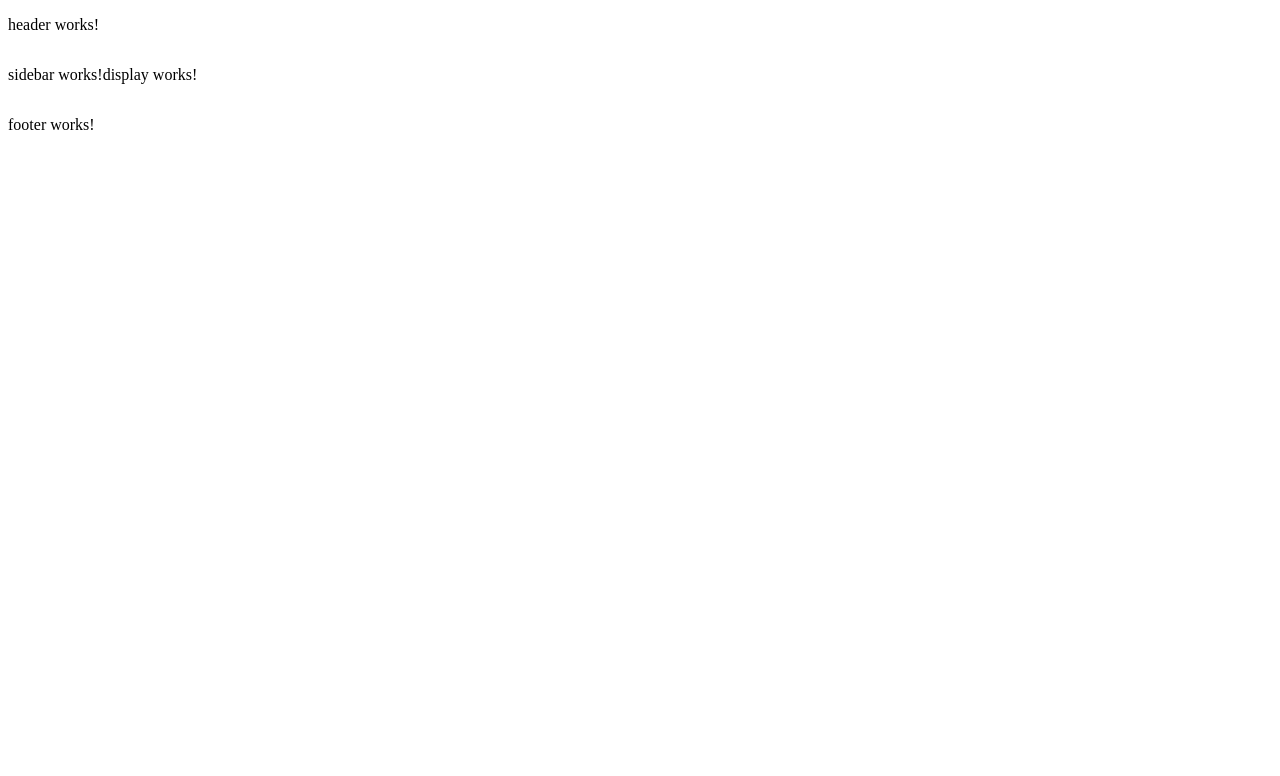
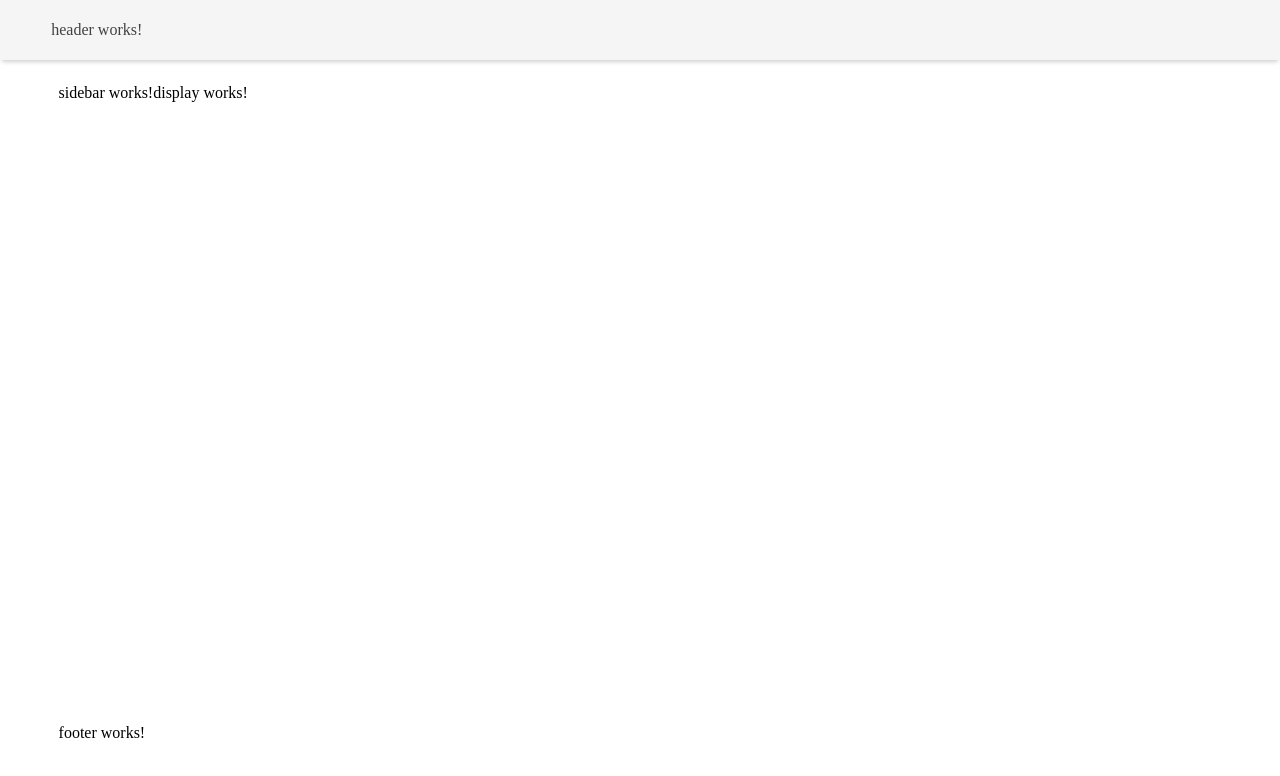
Before and after one commit to JuicyJuice1100/DogFilterRewrite, an Angular app: page /home in a window 1280 px wide. Shown: the top 776 px of the page. Built offline with nearby package versions, Linux system fonts and the light colour scheme.

Commit message:
added some styling for base template.  installed material.io

```diff
--- a/package.json
+++ b/package.json
@@ -11,11 +11,13 @@
   },
   "private": true,
   "dependencies": {
-    "@angular/animations": "~7.2.0",
+    "@angular/animations": "^7.2.14",
+    "@angular/cdk": "^7.3.7",
     "@angular/common": "~7.2.0",
     "@angular/compiler": "~7.2.0",
     "@angular/core": "~7.2.0",
     "@angular/forms": "~7.2.0",
+    "@angular/material": "^7.3.7",
     "@angular/platform-browser": "~7.2.0",
     "@angular/platform-browser-dynamic": "~7.2.0",
     "@angular/router": "~7.2.0",
--- a/src/app/components/footer/footer.component.html
+++ b/src/app/components/footer/footer.component.html
@@ -1,3 +1,5 @@
-<p>
-  footer works!
-</p>
+<div class="container--footer">
+  <p>
+    footer works!
+  </p>
+</div>
--- a/src/app/components/footer/footer.component.scss
+++ b/src/app/components/footer/footer.component.scss
@@ -0,0 +1,18 @@
+// ****************************************************************************
+// Local styles
+// ****************************************************************************
+@import '../../../style-helpers/animation';
+@import '../../../style-helpers/colors';
+@import '../../../style-helpers/fonts';
+@import '../../../style-helpers/viewportHelper';
+
+.container--footer{
+  max-width: 100vw !important;
+  padding-top: 15px;
+  padding-bottom: 15px;
+  padding-right: $container--padding-right;
+  padding-left: $container--padding-left;
+  height: $footer--height;
+  display: flex;
+  align-items: center;
+}
--- a/src/app/components/header/header.component.html
+++ b/src/app/components/header/header.component.html
@@ -1,3 +1,5 @@
-<p>
-  header works!
-</p>
+<div class="container--header">
+  <p>
+    header works!
+  </p>
+</div>
--- a/src/app/components/header/header.component.scss
+++ b/src/app/components/header/header.component.scss
@@ -0,0 +1,28 @@
+
+// ****************************************************************************
+// Local styles
+// ****************************************************************************
+@import '../../../style-helpers/animation';
+@import '../../../style-helpers/colors';
+@import '../../../style-helpers/fonts';
+@import '../../../style-helpers/viewportHelper';
+
+.container--header {
+  z-index: 1000 !important;
+  position: fixed;
+  // top: $toolbar--height !important;
+  top: 0;
+  left: 0px;
+  height: $navbar--height;
+  min-width: calc(100vw - #{$container--padding-right} - #{$container--padding-left}) !important;
+  padding-right: $container--padding-right;
+  padding-left: $container--padding-left;
+  background-color: $light-gray;
+  -webkit-box-shadow: 0px 4px 4px -2px rgba(0,0,0,0.18);
+  -moz-box-shadow: 0px 4px 4px -2px rgba(0,0,0,0.18);
+  box-shadow: 0px 4px 4px -2px rgba(0,0,0,0.18);
+  display: flex;
+  align-items: center;
+  color: $dark-gray;
+  background-color: whitesmoke;
+}
--- a/src/app/components/home/home.component.html
+++ b/src/app/components/home/home.component.html
@@ -1,5 +1,5 @@
 <app-header></app-header>
-<div class="container--home">
+<div class="container container--home">
   <div class="container--sidebar">
     <app-sidebar></app-sidebar>
   </div>
--- a/src/app/components/home/home.component.scss
+++ b/src/app/components/home/home.component.scss
@@ -1,8 +1,16 @@
+@import '../../../style-helpers/fonts';
+@import '../../../style-helpers/viewportHelper';
+
 .container--home {
   display: flex;
   flex-wrap: nowrap;
 }
 
+.container--sidebar {
+  max-width: 25%;
+}
+
 .container--display {
+  max-width: 75%;
   flex-grow: 2;
 }
--- /dev/null
+++ b/src/style-helpers/animation.scss
@@ -0,0 +1 @@
+$defaultTransition: all .2s ease-in-out
--- /dev/null
+++ b/src/style-helpers/colors.scss
@@ -0,0 +1,105 @@
+/*
+ * Color Palette
+ *
+ * Using an anagolous color palette: https://www.sessions.edu/color-calculator/
+ */
+
+// ****************************************************************************
+// White(s)
+// ****************************************************************************
+$white: #ffffff;
+$white-87-opacity: rgba(white, 0.87);
+
+// ****************************************************************************
+// Black(s)
+// ****************************************************************************
+$black: #000000;
+$black-87-opacity: rgba(black, 0.87);
+
+// ****************************************************************************
+// Gray(s)
+// ****************************************************************************
+$dark-gray: #424242;
+$light-gray: #FAFAFA;
+$medium-gray: #BDBDBD;
+
+
+
+// ****************************************************************************
+// Primary
+// ****************************************************************************
+
+$primary:(
+  1: #ff0256,
+  2: #00c97c,
+  3: #0256ff,
+  4: #ffab02
+)
+// $primary: (
+//   50: #e0f2f1,
+//   100: #b2dfdb,
+//   200: #80cbc4,
+//   300: #4db6ac,
+//   400: #26a69a,
+//   500: #009688,
+//   600: #00897b,
+//   700: #00796b,
+//   800: #00695c,
+//   900: #004d40,
+//   A100: #a7ffeb,
+//   A200: #64ffda,
+//   A400: #1de9b6,
+//   A700: #00bfa5,
+//   contrast: (
+//     50: $black-87-opacity,
+//     100: $black-87-opacity,
+//     200: $black-87-opacity,
+//     300: $black-87-opacity,
+//     400: $black-87-opacity,
+//     500: white,
+//     600: white,
+//     700: white,
+//     800: $white-87-opacity,
+//     900: $white-87-opacity,
+//     A100: $black-87-opacity,
+//     A200: $black-87-opacity,
+//     A400: $black-87-opacity,
+//     A700: $black-87-opacity,
+//   )
+// );
+
+// // ****************************************************************************
+// // Accent
+// // ****************************************************************************
+// $accent: (
+//   50: #eceff1,
+//   100: #cfd8dc,
+//   200: #b0bec5,
+//   300: #90a4ae,
+//   400: #78909c,
+//   500: #607d8b,
+//   600: #546e7a,
+//   700: #455a64,
+//   800: #37474f,
+//   900: #263238,
+//   A100: #cfd8dc,
+//   A200: #b0bec5,
+//   A400: #78909c,
+//   A700: #455a64,
+//   contrast: (
+//     50: $black-87-opacity,
+//     100: $black-87-opacity,
+//     200: $black-87-opacity,
+//     300: $black-87-opacity,
+//     400: white,
+//     500: white,
+//     600: $white-87-opacity,
+//     700: $white-87-opacity,
+//     800: $white-87-opacity,
+//     900: $white-87-opacity,
+//     A100: $black-87-opacity,
+//     A200: $black-87-opacity,
+//     A400: white,
+//     A700: $white-87-opacity,
+//   )
+// );
--- /dev/null
+++ b/src/style-helpers/fonts.scss
@@ -0,0 +1,26 @@
+// ****************************************************************************
+// Font sizes
+// ****************************************************************************
+$font-size--xtra-large: 2.5em;
+$font-size--large: 1.5em;
+$font-size--normal: 1.0em;
+$font-size--small: .75em;
+
+// ****************************************************************************
+// Font weights
+// ****************************************************************************
+$font-weight--heavy: 600;
+$font-weight--normal: 400;
+$font-weight--light: 300;
+
+// ****************************************************************************
+// Letter spacing
+// ****************************************************************************
+$letter-spacing--wide: 1.3px;
+$letter-spacing--normal: 1.2px;
+
+// ****************************************************************************
+// Line height
+// ****************************************************************************
+$line-height--tall: 1.5em;
+$line-height--normal: inherit;
--- /dev/null
+++ b/src/style-helpers/viewportHelper.scss
@@ -0,0 +1,17 @@
+// ****************************************************************************
+// Navbar
+// ****************************************************************************
+$toolbar--height: 0px;
+$navbar--height: 60px;
+$navbar-mobile--height: 50px;
+
+// ****************************************************************************
+// Footer
+// ****************************************************************************
+$footer--height: 60px;
+
+// ****************************************************************************
+// Container
+// ****************************************************************************
+$container--padding-left: 4%;
+$container--padding-right: 4%;
--- a/src/styles.scss
+++ b/src/styles.scss
@@ -1 +1,17 @@
-/* You can add global styles to this file, and also import other style files */
+// ****************************************************************************
+// Local styles
+// ****************************************************************************
+@import './style-helpers/animation';
+@import './style-helpers/colors';
+@import './style-helpers/fonts';
+@import './style-helpers/viewportHelper';
+
+.container {
+  padding-top: calc(#{$navbar--height} + #{$toolbar--height} + 0px);
+  max-width: 3000px;
+  // min-height == [window height - (padding-top + padding-bottom) - toolbar-height - (extra padding + footer padding) - footer height]
+  min-height: calc(100vh - (2*#{$navbar--height}) - #{$toolbar--height} - (2*30px) - #{$footer--height});
+  padding-right: $container--padding-right;
+  padding-left: $container--padding-left;
+  padding-bottom: $navbar--height;
+}
```
Also changed, not shown: 1 other file (tests, documents, lock files or other folders).
